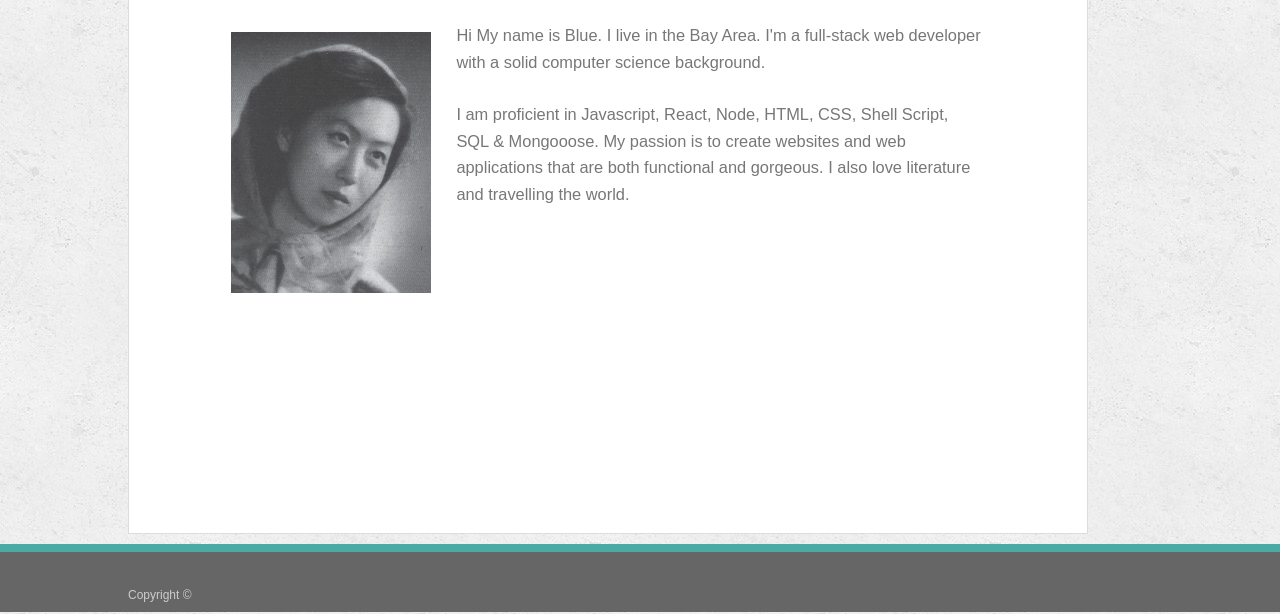
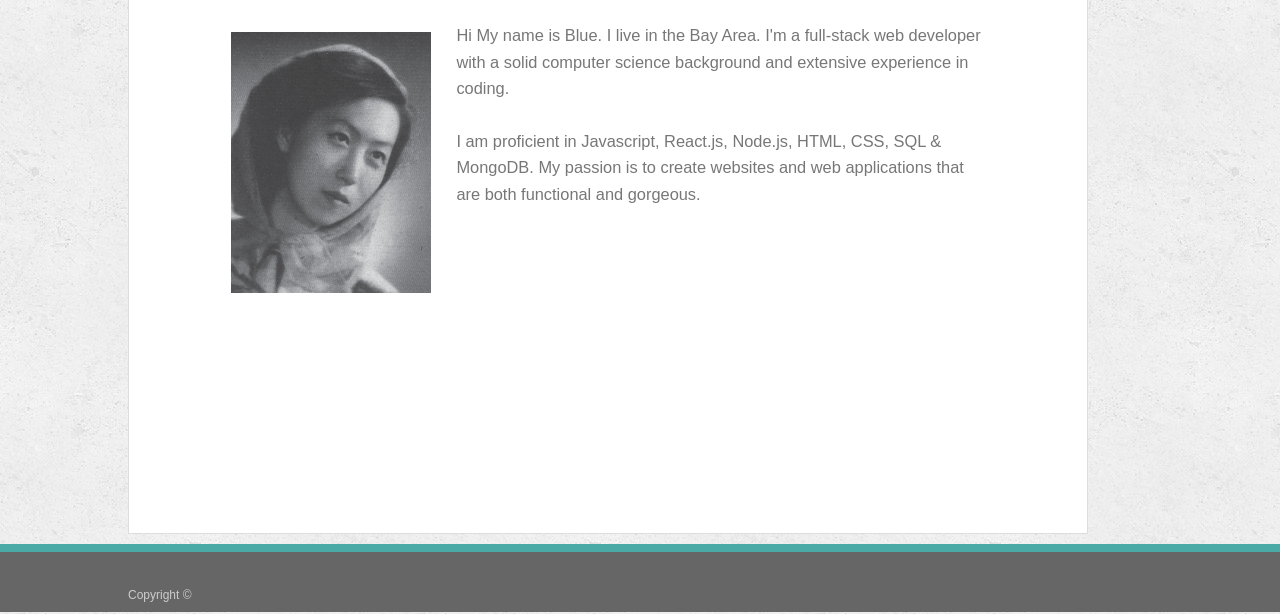
Before and after one commit to wanderblue/Portfolio, a plain HTML site: page index.html in a window 1280 px wide. Shown: the part 186-800 px from the top of the page. Drawn offline with Linux system fonts and the light colour scheme.

Commit message:
update skills

```diff
--- a/index.html
+++ b/index.html
@@ -28,10 +28,10 @@
       <img src="assets/images/blue.JPG" class="auth-image" alt="Blue Wang">
 
       <div class="blue">Hi My name is Blue. I live in the Bay Area. I'm a full-stack web developer
-        with a solid computer science background.
+        with a solid computer science background and extensive experience in coding.
        <br><br>
-       I am proficient in Javascript, React, Node, HTML, CSS, Shell Script, SQL & Mongooose. My passion is to
-       create websites and web applications that are both functional and gorgeous. I also love literature and travelling the world.
+       I am proficient in Javascript, React.js, Node.js, HTML, CSS, SQL & MongoDB. My passion is to
+       create websites and web applications that are both functional and gorgeous.
       </div>
 
 
```
